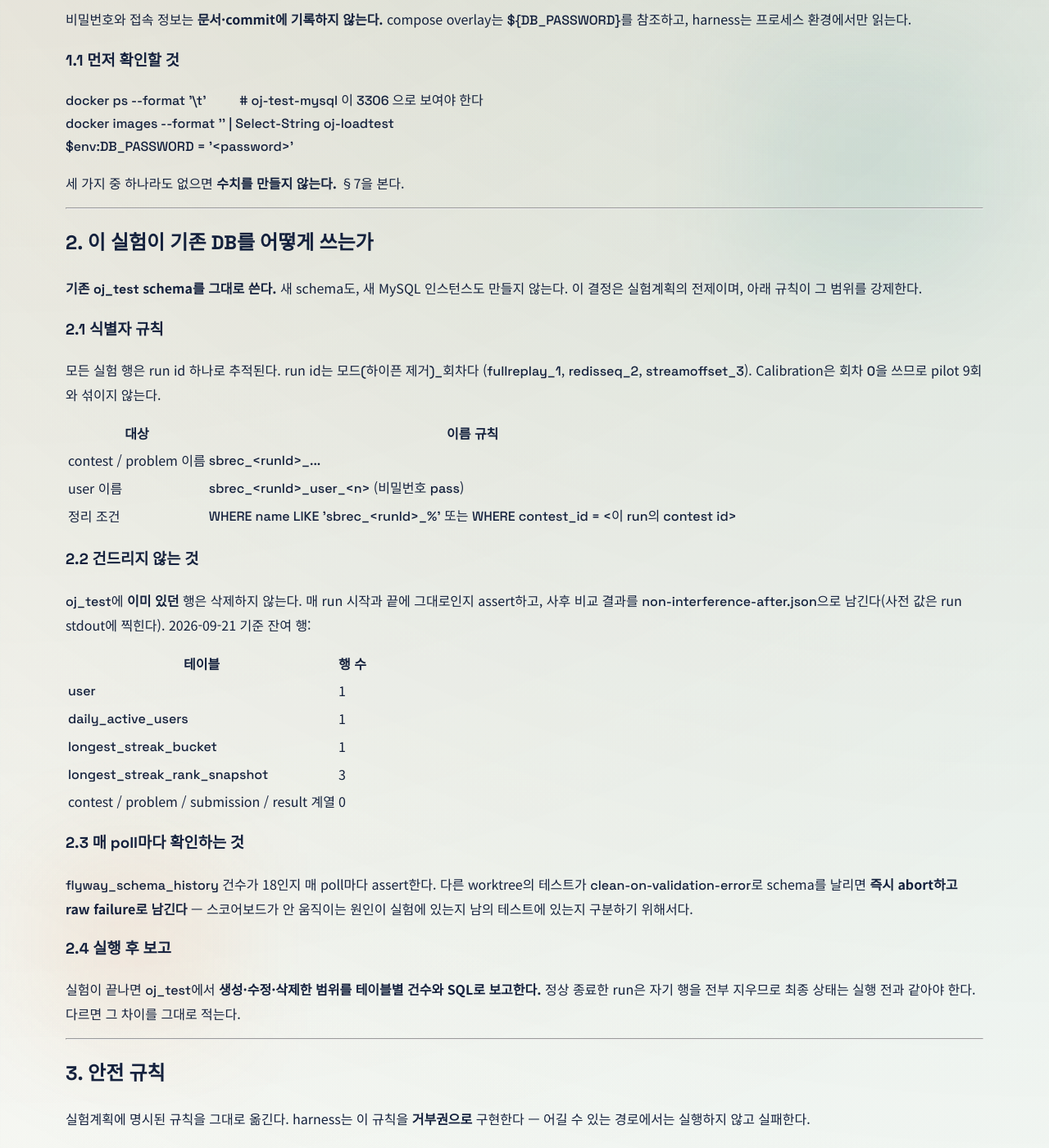
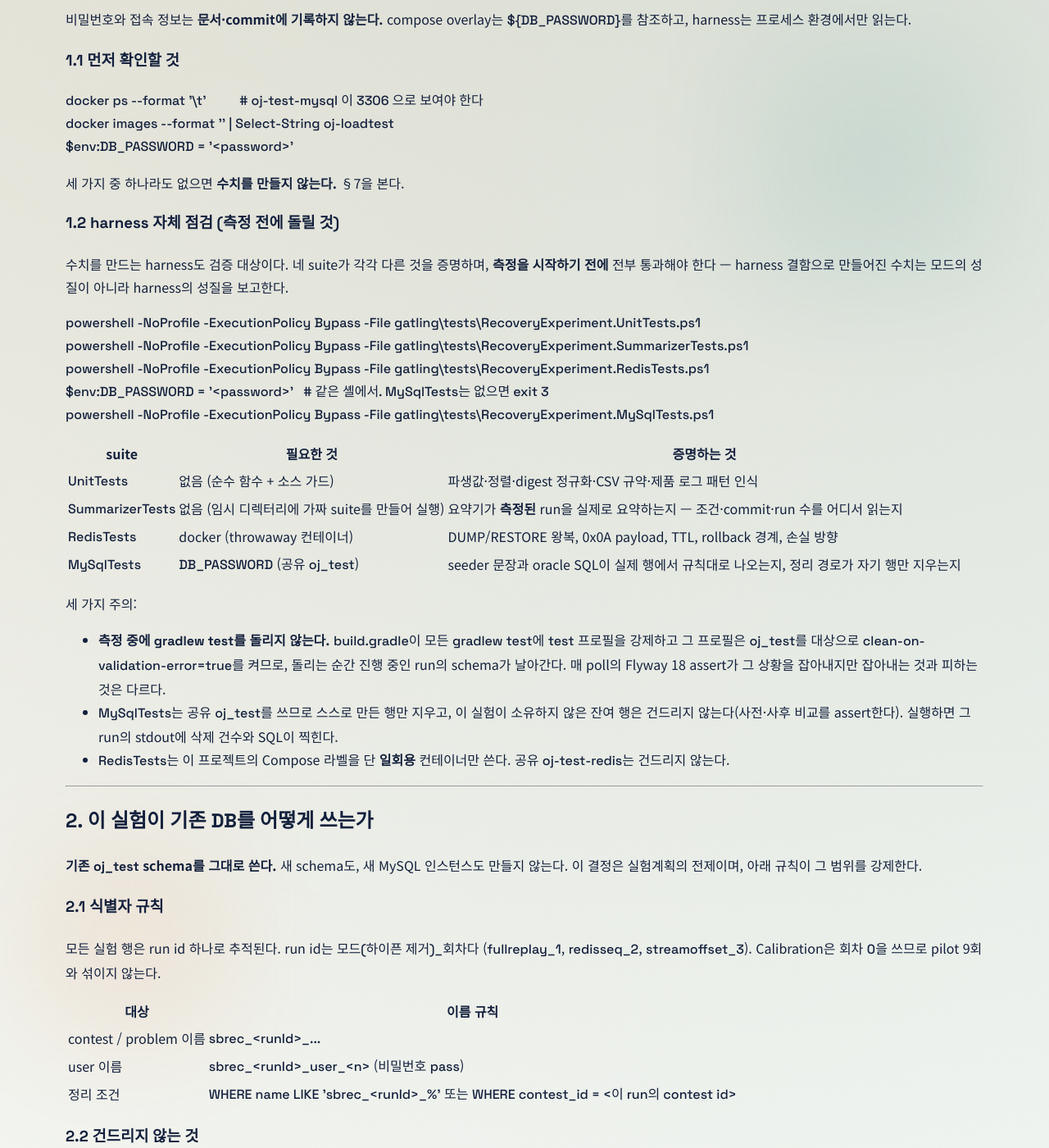
Before and after one commit to tmdrud0/web, a Jekyll site: the page built from docs/scoreboard-recovery-experiment/README.md, in a window 1280 px wide and 1400 px high, scrolled down 944 px. Shown: the whole window at 82% size. Built offline with Jekyll 4.4.1, drawn with Linux system fonts in a browser that asks for light colours; our own code applies the rules of GitHub Pages for plain Markdown files.

Commit message:
docs: document the harness's own test suites
The run guide told a reader how to check the prerequisites and how to run
the experiment, but not how to check the harness the experiment is made of -
and another person reproducing this needs those four commands, which suite
needs what, and what each one actually proves.

Two things are also worth saying there rather than leaving to be discovered:
`gradlew test` must not run while a measurement is in progress, because the
build forces the `test` profile on every invocation and that profile points
at `oj_test` with `clean-on-validation-error=true`; and the MySQL suite is
gated on `DB_PASSWORD` and exits 3 without it, since a suite that did not run
is not a suite that passed.

The plan's step 4 now describes the login the runner performs before the
ramp, so the procedure it fixes and the procedure the harness follows are
the same one.

Co-Authored-By: Claude Code <noreply@anthropic.com>

````diff
--- a/docs/scoreboard-recovery-experiment/README.md
+++ b/docs/scoreboard-recovery-experiment/README.md
@@ -38,6 +38,37 @@ $env:DB_PASSWORD = '<password>'
 ```
 
 세 가지 중 하나라도 없으면 **수치를 만들지 않는다.** §7을 본다.
+
+### 1.2 harness 자체 점검 (측정 전에 돌릴 것)
+
+수치를 만드는 harness도 검증 대상이다. 네 suite가 각각 다른 것을 증명하며, **측정을 시작하기 전에**
+전부 통과해야 한다 — harness 결함으로 만들어진 수치는 모드의 성질이 아니라 harness의 성질을 보고한다.
+
+```powershell
+powershell -NoProfile -ExecutionPolicy Bypass -File gatling\tests\RecoveryExperiment.UnitTests.ps1
+powershell -NoProfile -ExecutionPolicy Bypass -File gatling\tests\RecoveryExperiment.SummarizerTests.ps1
+powershell -NoProfile -ExecutionPolicy Bypass -File gatling\tests\RecoveryExperiment.RedisTests.ps1
+$env:DB_PASSWORD = '<password>'   # 같은 셸에서. MySqlTests는 없으면 exit 3
+powershell -NoProfile -ExecutionPolicy Bypass -File gatling\tests\RecoveryExperiment.MySqlTests.ps1
+```
+
+| suite | 필요한 것 | 증명하는 것 |
+|---|---|---|
+| `UnitTests` | 없음 (순수 함수 + 소스 가드) | 파생값·정렬·digest 정규화·CSV 규약·제품 로그 패턴 인식 |
+| `SummarizerTests` | 없음 (임시 디렉터리에 가짜 suite를 만들어 실행) | 요약기가 **측정된** run을 실제로 요약하는지 — 조건·commit·run 수를 어디서 읽는지 |
+| `RedisTests` | docker (throwaway 컨테이너) | DUMP/RESTORE 왕복, 0x0A payload, TTL, rollback 경계, 손실 방향 |
+| `MySqlTests` | `DB_PASSWORD` (공유 `oj_test`) | seeder 문장과 oracle SQL이 실제 행에서 규칙대로 나오는지, 정리 경로가 자기 행만 지우는지 |
+
+세 가지 주의:
+
+- **측정 중에 `gradlew test`를 돌리지 않는다.** `build.gradle`이 모든 `gradlew test`에 `test`
+  프로필을 강제하고 그 프로필은 `oj_test`를 대상으로 `clean-on-validation-error=true`를 켜므로,
+  돌리는 순간 진행 중인 run의 schema가 날아간다. 매 poll의 Flyway 18 assert가 그 상황을 잡아내지만
+  잡아내는 것과 피하는 것은 다르다.
+- `MySqlTests`는 공유 `oj_test`를 쓰므로 스스로 만든 행만 지우고, 이 실험이 소유하지 않은 잔여 행은
+  건드리지 않는다(사전·사후 비교를 assert한다). 실행하면 그 run의 stdout에 삭제 건수와 SQL이 찍힌다.
+- `RedisTests`는 이 프로젝트의 Compose 라벨을 단 **일회용** 컨테이너만 쓴다. 공유 `oj-test-redis`는
+  건드리지 않는다.
 
 ---
 
````
Also changed, not shown: docs/scoreboard-recovery-experiment/EXPERIMENT_PLAN.md (+4 -1 lines).
